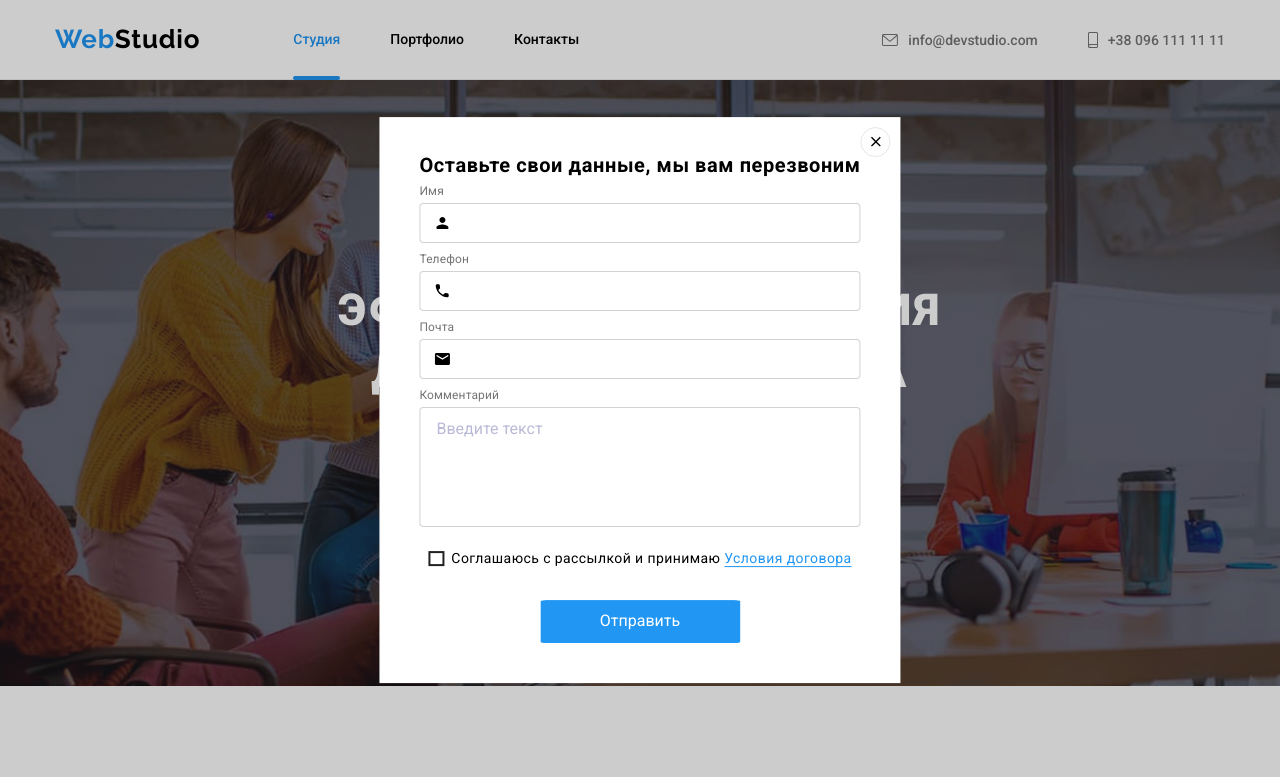
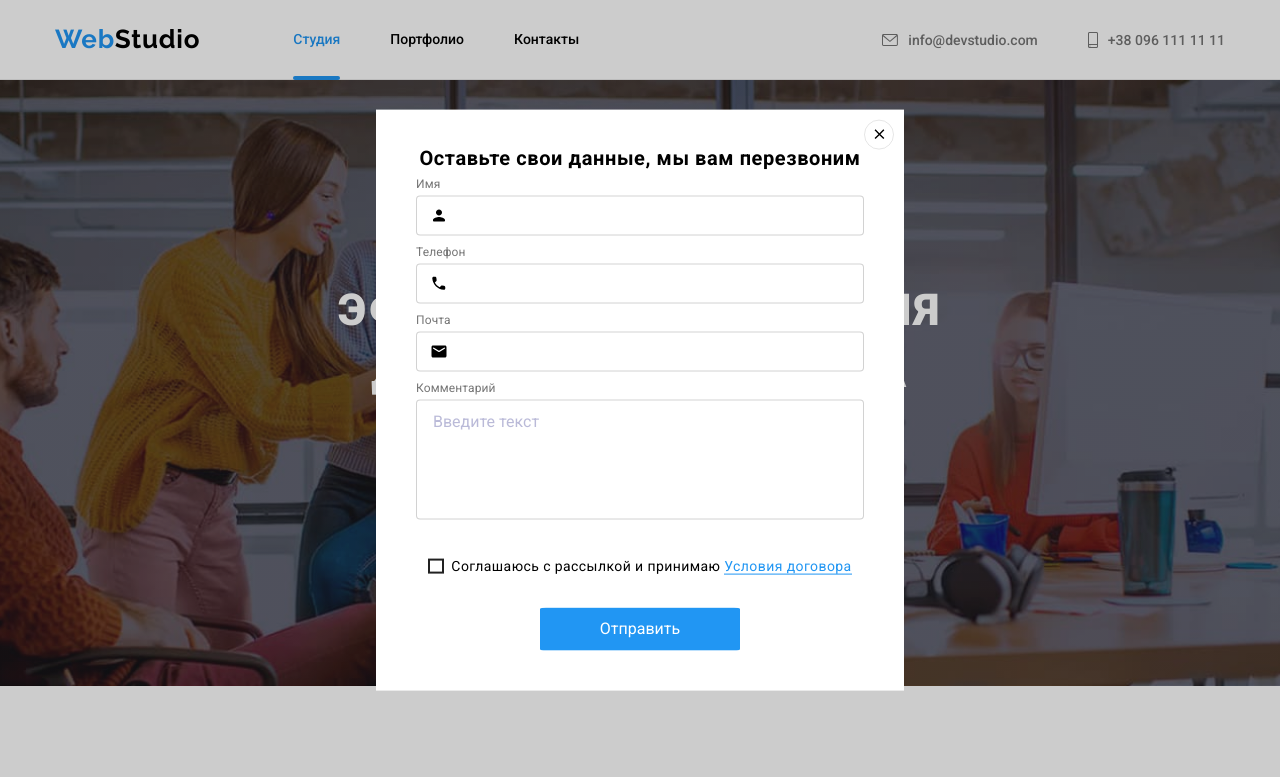
Before and after one commit to amchik22/goit-markup-hw-06, a plain HTML site: page index.html in a window 1280 px wide. Both pictures are taken after a click on the button "Заказать услугу". Shown: the top 777 px of the page. Drawn offline with nearby package versions, Linux system fonts and the light colour scheme.

Commit message:
mistakes

```diff
--- a/css/main.css
+++ b/css/main.css
@@ -228,6 +228,7 @@
 .modal {
   position: absolute;
   padding: 40px;
+  width: 528px;
   top: 50%;
   left: 50%;
   transform: translate(-50%, -50%) scale(1) rotate(0);
@@ -324,6 +325,7 @@
   height: 120px;
   resize: none;
   padding: 12px 16px;
+  margin-bottom: 15px;
 }
 
 .modal-textarea::placeholder {
```
